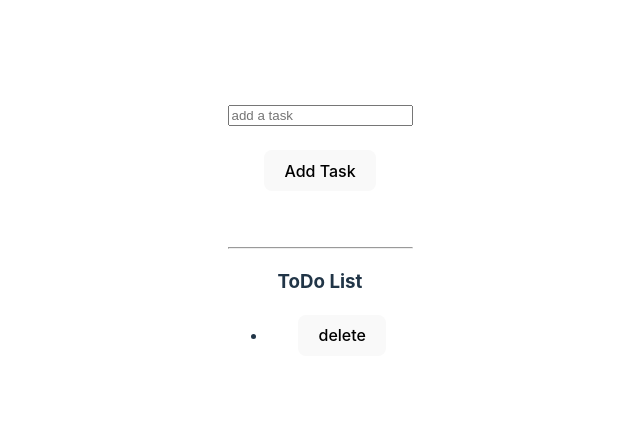
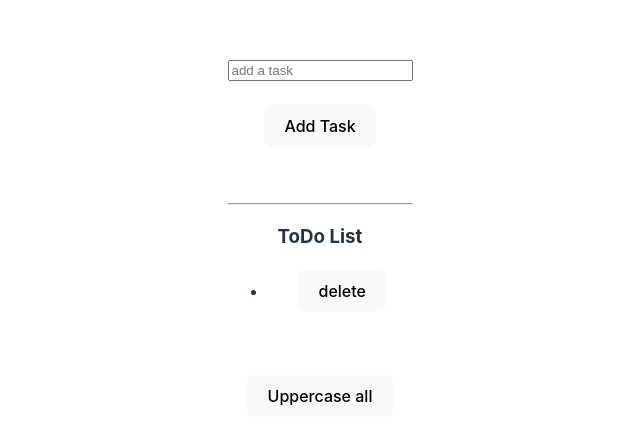
Before and after one commit to MAHRifat/Delta-web-development-course, a React (Vite) app in the folder React/objects_state/: page / in a window 1280 px wide. Shown: the part 163-608 px from the top of the page, without its empty margins (320-960 px from the left). Built offline with nearby package versions, Linux system fonts and the light colour scheme.

Commit message:
update all the task from the todo array

```diff
--- a/React/objects_state/src/TodoList.jsx
+++ b/React/objects_state/src/TodoList.jsx
@@ -16,6 +16,16 @@
     let deleteTask = (id)=>{
         setTodos((prevTodo)=> todos.filter((prevTodo)=> prevTodo.id != id));
     }
+
+    let uppercaseAll = ()=> {
+       setTodos(
+        todos.map((todo)=> {
+            return{
+                ...todo,
+                task: todo.task.toUpperCase(),
+            };
+       }))
+    }
     return(
         <div>
             <input type="text" placeholder="add a task" value={newTodo} onChange={updateTaskValue}/>
@@ -33,6 +43,9 @@
                     ))
                 }
             </ul>
+
+            <br /><br />
+            <button onClick={uppercaseAll}>Uppercase all</button>
         </div>
     )
 }
```
